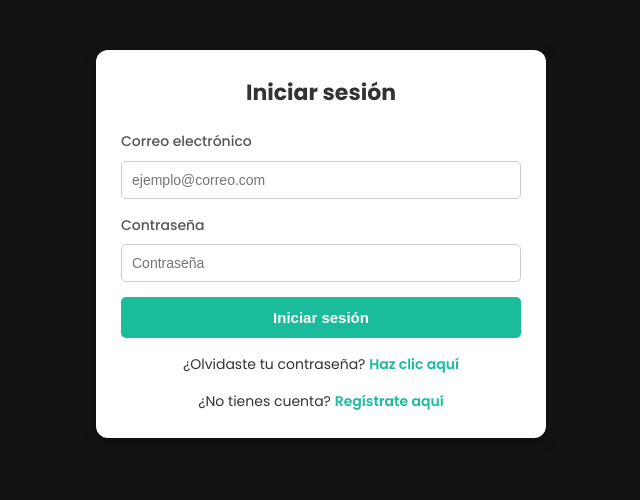
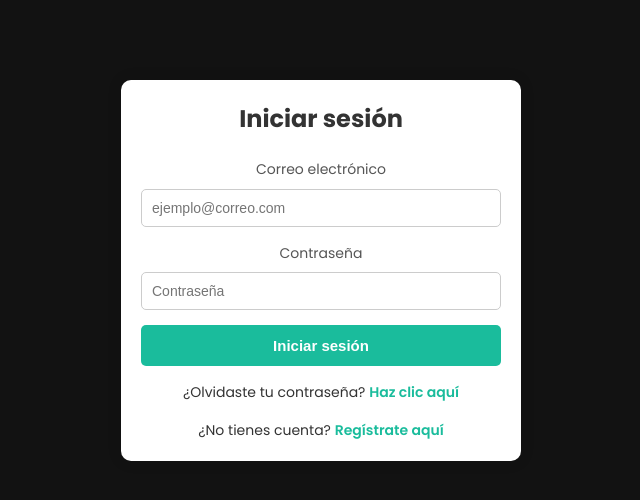
Before and after one commit to WilderCadena/autoBosch, a PHP site: page /Controlador/login.php in a window 1280 px wide. Shown: the top 500 px of the page, without its empty margins (319-959 px from the left). Run offline with PHP 8.4, Linux system fonts and the light colour scheme; tables that the repository leaves empty or names only in its code hold one stand-in row (values such as "Sample post").

Commit message:
modifique css

```diff
--- a/Vista/estilos.css
+++ b/Vista/estilos.css
@@ -362,178 +362,3 @@ body {
 .btn-logout:hover {
     background: #c0392b;
 }
-
-/* ====== FUENTE GLOBAL Y RESET ====== */
-@import url('https://fonts.googleapis.com/css2?family=Poppins:wght@400;500;600;700&display=swap');
-
-* {
-    margin: 0;
-    padding: 0;
-    box-sizing: border-box;
-    list-style: none;
-    text-decoration: none;
-}
-
-body {
-    font-family: 'Poppins', sans-serif;
-    background-color: #121212;
-    color: #333;
-    line-height: 1.6;
-}
-
-/* ====== CONTENEDOR GENERAL ====== */
-.container,
-.form-container,
-.recuperar-container,
-.restablecer-container,
-.login-container,
-.register-container {
-    max-width: 450px;
-    margin: 50px auto;
-    padding: 25px;
-    background-color: #fff;
-    border-radius: 12px;
-    box-shadow: 0 4px 15px rgba(0,0,0,0.2);
-    text-align: center;
-}
-
-/* ====== TÍTULOS ====== */
-h1, h2, h3 {
-    color: #0c4160;
-}
-
-h1 { font-size: 28px; margin-bottom: 20px; }
-h2 { font-size: 22px; margin-bottom: 15px; }
-h3 { font-size: 18px; margin-bottom: 10px; }
-
-/* ====== PÁRRAFOS ====== */
-p {
-    font-size: 15px;
-    line-height: 1.6;
-    margin-bottom: 15px;
-}
-
-/* ====== FORMULARIOS ====== */
-form label {
-    display: block;
-    margin-bottom: 6px;
-    font-weight: 500;
-    text-align: left;
-    font-size: 14px;
-}
-
-form input,
-form textarea,
-form select {
-    width: 100%;
-    padding: 10px;
-    margin-bottom: 15px;
-    border-radius: 6px;
-    border: 1px solid #ccc;
-    font-size: 14px;
-}
-
-form button, .btn-primary {
-    width: 100%;
-    padding: 12px;
-    background-color: #1abc9c;
-    color: #fff;
-    border: none;
-    border-radius: 8px;
-    font-weight: 600;
-    cursor: pointer;
-    transition: background 0.3s;
-}
-
-form button:hover, .btn-primary:hover {
-    background-color: #16a085;
-}
-
-/* ====== ENLACES ====== */
-a {
-    color: #1abc9c;
-    font-weight: 600;
-    text-decoration: none;
-}
-
-a:hover {
-    color: #16a085;
-}
-
-/* ====== BOTONES Y MODALES ====== */
-.aviso-btn {
-    background-color: #1abc9c;
-    color: #fff;
-    border: none;
-    padding: 10px 20px;
-    border-radius: 8px;
-    font-size: 16px;
-    font-weight: 600;
-    cursor: pointer;
-    transition: background 0.3s;
-}
-
-.aviso-btn:hover {
-    background-color: #16a085;
-}
-
-.modal {
-    display: none;
-    position: fixed;
-    z-index: 999;
-    left: 0; top: 0;
-    width: 100%; height: 100%;
-    background-color: rgba(0,0,0,0.5);
-}
-
-.modal-content {
-    background-color: #fff;
-    margin: 10% auto;
-    padding: 20px;
-    border-radius: 12px;
-    max-width: 500px;
-    box-shadow: 0 5px 15px rgba(0,0,0,0.3);
-    text-align: left;
-}
-
-.close {
-    color: #aaa;
-    float: right;
-    font-size: 26px;
-    font-weight: bold;
-    cursor: pointer;
-}
-
-.close:hover, .close:focus {
-    color: #000;
-}
-
-/* ====== ALERTAS ====== */
-.alert-success {
-    background-color: #d4edda;
-    color: #155724;
-    padding: 12px;
-    border-radius: 6px;
-    margin-bottom: 15px;
-}
-
-.alert-danger {
-    background-color: #f8d7da;
-    color: #721c24;
-    padding: 12px;
-    border-radius: 6px;
-    margin-bottom: 15px;
-}
-
-/* ====== RESPONSIVE ====== */
-@media(max-width: 600px) {
-    .container,
-    .form-container,
-    .recuperar-container,
-    .restablecer-container,
-    .login-container,
-    .register-container {
-        margin: 30px 15px;
-        padding: 20px;
-    }
-}
```
